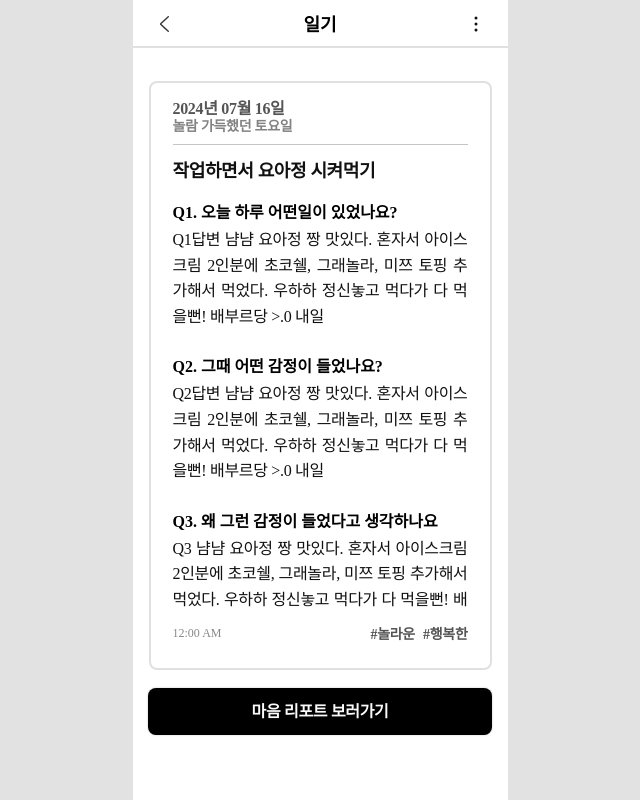
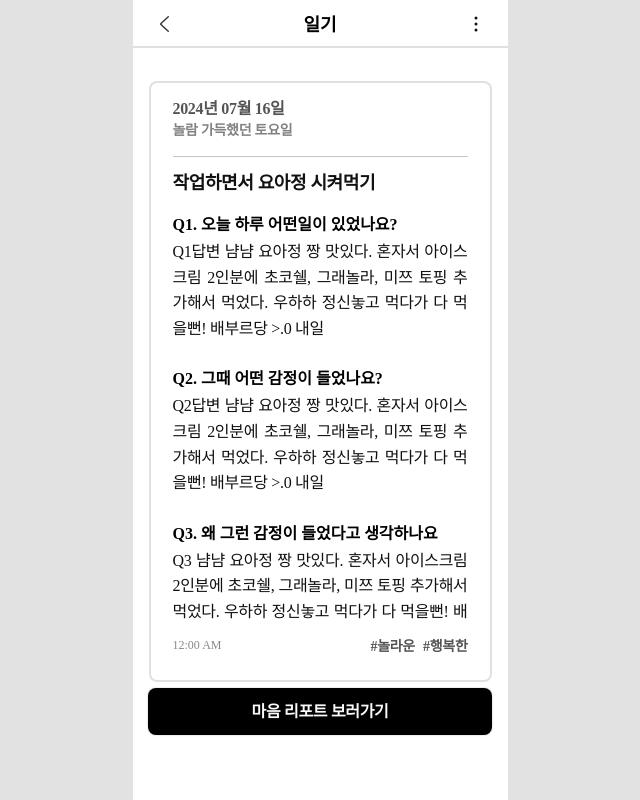
Before and after one commit to f-lb/frontend, a React (Create React App) app: page /summary in a window 1280 px wide. Shown: the whole page, without its empty margins (320-960 px from the left). Built offline with nearby package versions, Linux system fonts and the light colour scheme.

Commit message:
SubTitle 스타일 수정

```diff
--- a/src/components/FreeMode.jsx
+++ b/src/components/FreeMode.jsx
@@ -78,7 +78,8 @@ const DateText = styled.div`
 `;
 
 const SubTitle = styled.div`
-  margin-bottom: 8px;
+  margin-top: 4px;
+  margin-bottom: 16px;
   color: var(--gray-600, #828282);
   font-family: Pretendard;
   font-size: 14px;
--- a/src/components/TemplateMode.jsx
+++ b/src/components/TemplateMode.jsx
@@ -86,7 +86,8 @@ const DateText = styled.div`
 `;
 
 const SubTitle = styled.div`
-  margin-bottom: 8px;
+  margin-top: 4px;
+  margin-bottom: 16px;
   color: var(--gray-600, #828282);
   font-family: Pretendard;
   font-size: 14px;
```
Also changed, not shown: src/pages/SummeryPage.jsx (indentation only). Lines whose indentation alone changed are shown as unchanged.
